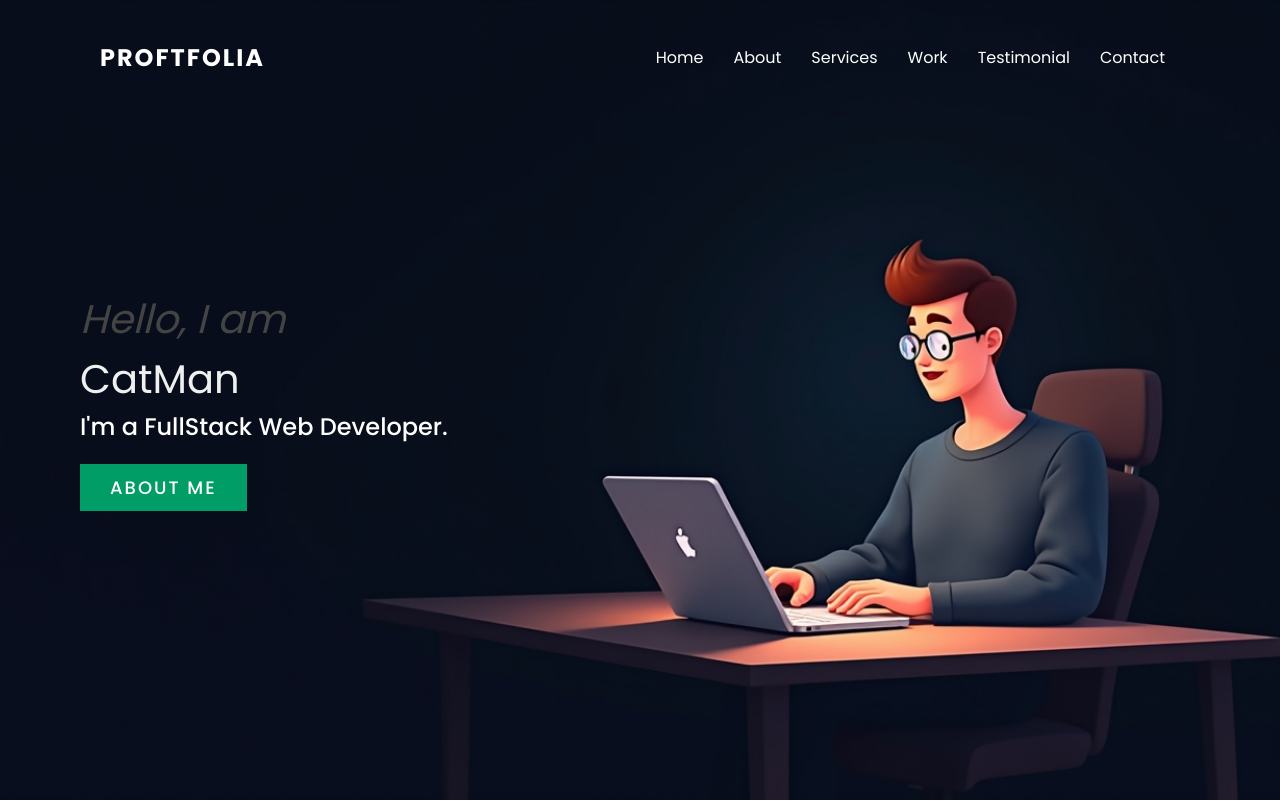
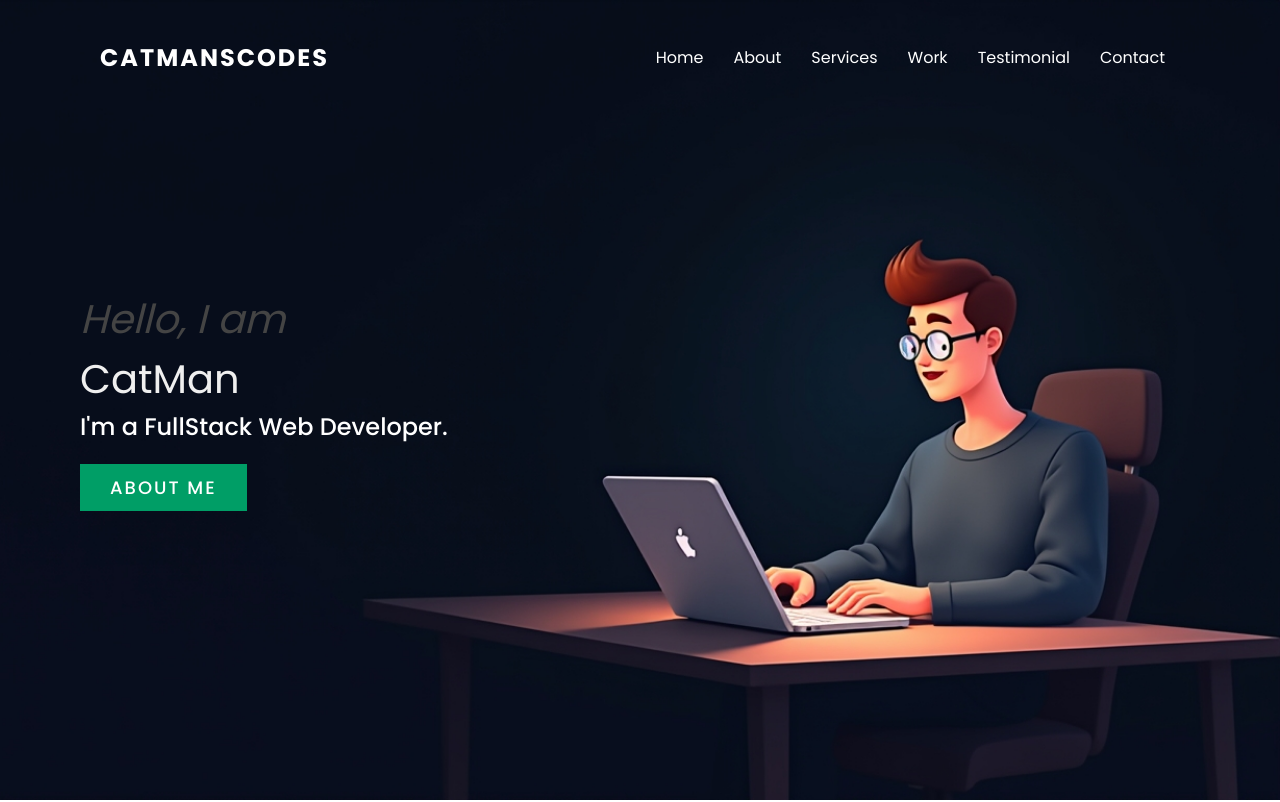
Before and after one commit to catMansCodes/portfolio-app-one, a plain HTML site: page index.html in a window 1280 px wide. Shown: the top 802 px of the page. Drawn offline with Linux system fonts and the light colour scheme.

Commit message:
Update Logo text

```diff
--- a/index.html
+++ b/index.html
@@ -23,7 +23,7 @@
 
     <!-- Menu Items -->
     <Header>
-        <a href="" class="logo">Proftfolia</a>
+        <a href="" class="logo">CATMANSCODES</a>
         <div class="toggle" onclick="toggleMenu()">
         </div>
         <ul class="menu">
```
